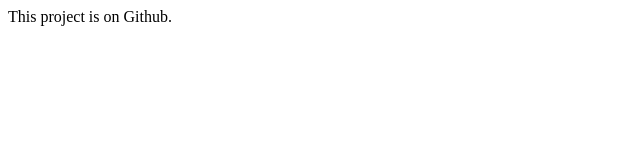
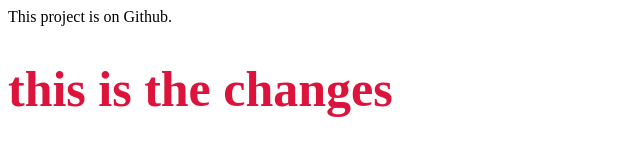
Before and after one commit to Jeelsavaliya/practice-project, a plain HTML site: page index.html in a window 1280 px wide. Shown: the whole page, without its empty margins (0-640 px from the left). Drawn offline with Linux system fonts and the light colour scheme.

Commit message:
second commit

```diff
--- a/index.html
+++ b/index.html
@@ -9,6 +9,7 @@
 <body>
 
     This project is on Github.
+    <h1>this is the changes</h1>
 
 </body>
 </html>
--- a/style.css
+++ b/style.css
@@ -0,0 +1,4 @@
+h1{
+    font-size: 50px;
+    color: crimson;
+}
```
